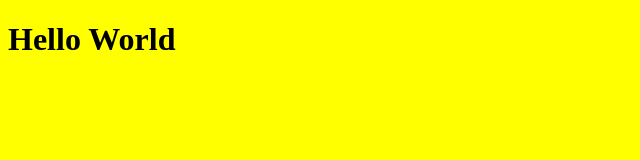
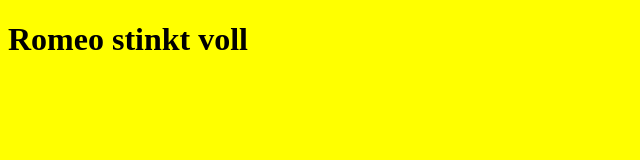
Before and after one commit to Celly0/Celly0.github.io, a plain HTML site: page index.html in a window 1280 px wide. Shown: the whole page, without its empty margins (0-640 px from the left). Drawn offline with Linux system fonts and the light colour scheme.

Commit message:
Update index.html

```diff
--- a/index.html
+++ b/index.html
@@ -19,6 +19,6 @@
     <title>Document</title>
 </head>
 <body>
-    <h1>Hello World</h1>
+    <h1>Romeo stinkt voll</h1>
 </body>
 </html>
```
